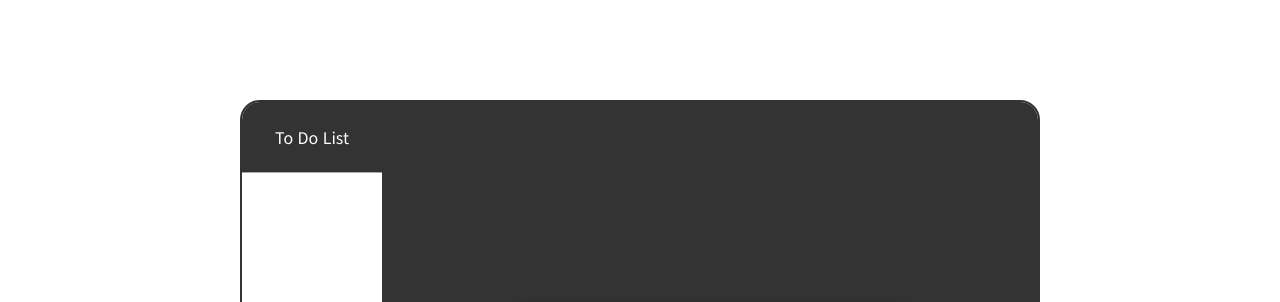
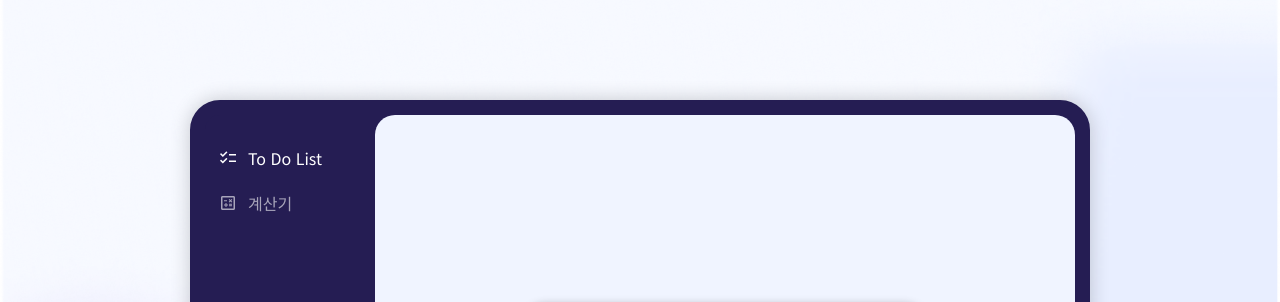
Before and after one commit to luneyeo/VanillaJS-Projects, a plain HTML site: page index.html in a window 1280 px wide. Shown: the top 302 px of the page. Drawn offline with nearby package versions, Linux system fonts and the light colour scheme.

Commit message:
css 수정

```diff
--- a/css/calculator.css
+++ b/css/calculator.css
@@ -1,6 +1,6 @@
 #calculator {
-  width: 500px;
+  /* width: 500px;
   height: 100px;
-  background-color: aliceblue;
+  background-color: aliceblue; */
   display: none;
 }
--- a/css/common.css
+++ b/css/common.css
@@ -15,6 +15,8 @@
 html {
   --color-blue : #006aff;
   --color-bg : #333;
+  --color-main : #251D53;
+  --color-sub : #f0f4ff;
 }
 
 
@@ -28,9 +30,6 @@ input { border: none; }
 input:focus { outline: none; }
 
 .material-symbols-outlined {
-  /* display: flex;
-  align-items: center;
-  justify-content: center; */
   font-size: 20px;
 }
 
@@ -46,34 +45,38 @@ input:focus { outline: none; }
 body {
   height: 100vh;
   position: relative;
-  /* background-color: rgb(255, 248, 239); */
+  background: url("../img/bg.png") no-repeat center;
+  background-size: 100%;
 }
 
 #wrap {
-  width: 800px;
+  width: 900px;
   height: 600px;
   display: flex;
   position: absolute;
   top: 50%;
   left: 50%;
   transform: translate(-50%, -50%);
-  border-radius: 20px;
+  border: 15px solid var(--color-main);
+  border-radius: 30px;
   overflow: hidden;
-  border: 2px solid #333;
+  box-shadow: 0 0 20px rgba(0,0,0, .2);
+  background-color: var(--color-main);
 }
 
 
 header {
-  width: 140px;
+  width: 160px;
   height: 100%;
-  /* background-color: #eee; */
+  margin-right: 10px;
 }
 
 main {
-  width: calc(100% - 140px);
+  width: calc(100% - 170px);
   height: 100%;
+  border-radius: 20px;
   position: relative;
-  background-color: var(--color-bg);
+  background-color: var(--color-sub);
 }
 
 main article {
@@ -88,19 +91,30 @@ main article {
 /* 메뉴 */
 .menu {
   width: 100%;
+  padding-top: 20px;
 }
 .menu li {
-  border-bottom: 1px solid #aaa;
+  margin-left: 13px;
 }
 .menu li a {
   width: 100%;
-  height: 70px;
-  line-height: 70px;
+  height: 45px;
   text-align: center;
+  opacity: .6;
+  display: flex;
+  align-items: center;
+  /* justify-content: center; */
 }
 
 .menu li a:hover,
 .menu li.active a {
-  background-color: var(--color-bg);
+  opacity: 1;
+}
+
+.menu li a span {
   color: #fff;
+  font-weight: 14px;
 }
+.menu li a span:nth-of-type(1) {
+  margin-right: 10px;
+}
--- a/css/todoList.css
+++ b/css/todoList.css
@@ -14,13 +14,14 @@
   width: 100%;
   height: 100px;
   padding: 0 20px;
-  background-color: var(--color-blue);
+  background-color: var(--color-main);
 }
 
 h2.tit {
   height: 50px;
   line-height: 50px;
   color: #fff;
+  font-weight: bold;
 }
 
 .input-area {
@@ -102,12 +103,12 @@ li.list-item span.input-value {
 }
 
 span.input-value.off {
-  color: var(--color-blue);
+  color: var(--color-main);
   opacity: .4;
   text-decoration: line-through;
 }
 li.list-item span:nth-child(2):hover {
-  color: var(--color-blue);
+  color: var(--color-main);
   font-weight: bold;
 }
 
@@ -118,9 +119,9 @@ li.list-item span:nth-child(2):hover {
   border-radius: 5px;
   font-size: 13px;
   color: #fff;
-  background-color: var(--color-blue);
+  background-color: var(--color-main);
 }
 .all-delete:hover {
   color: #fff;
-  background-color: #333;
+  background-color: #ff4500;
 }
--- a/index.html
+++ b/index.html
@@ -34,11 +34,21 @@
       <nav>
         <ul class="menu">
           <li class="active">
-            <a href="#todoList" class="btn">To Do List</a>
+            <a href="#todoList" class="btn">
+              <span class="material-symbols-outlined">
+                checklist
+              </span>
+              <span>To Do List</span>
+              </a>
           </li>
-          <!-- <li>
-            <a href="#calculator" class="btn">계산기</a>
-          </li> -->
+          <li>
+            <a href="#calculator" class="btn">
+              <span class="material-symbols-outlined">
+                calculate
+              </span>
+              <span>계산기</span>
+            </a>
+          </li>
         </ul>
       </nav>
     </header>
@@ -65,6 +75,7 @@
 
       <!-- 계산기 -->
       <article id="calculator">
+        <h2>작업중입니다 :)</h2>
       </article>
     </main>
   </div>
```
Also changed, not shown: img/bg.png (added), 2 other files.
